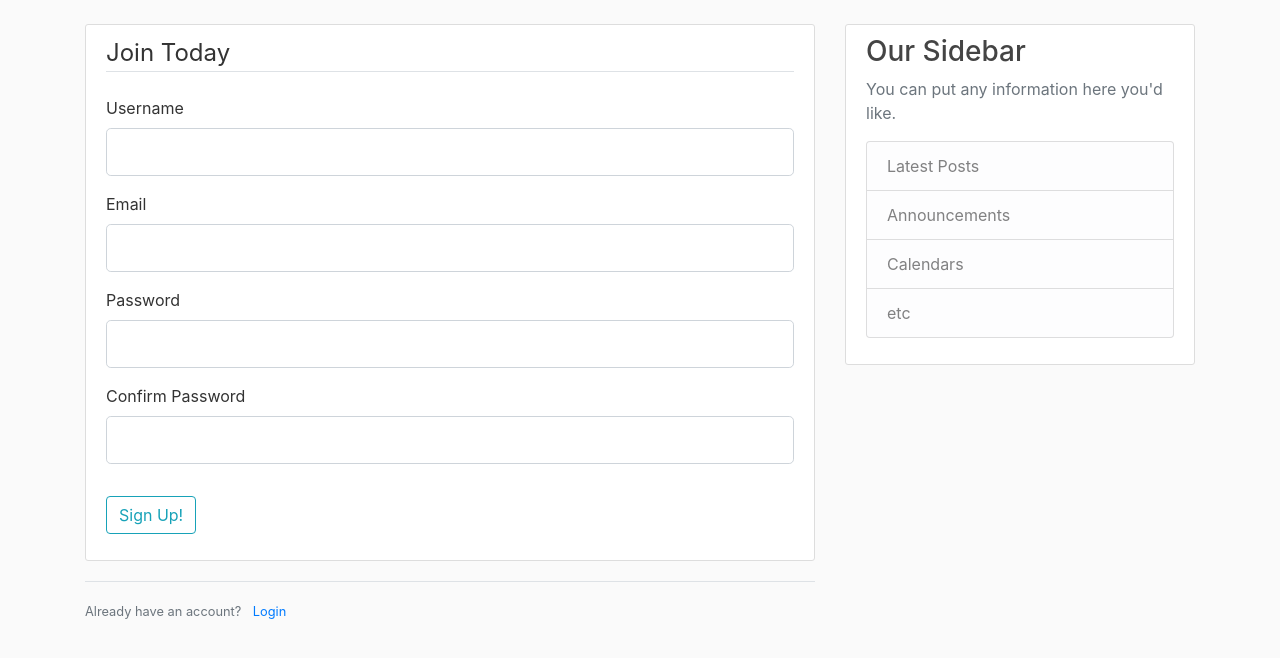
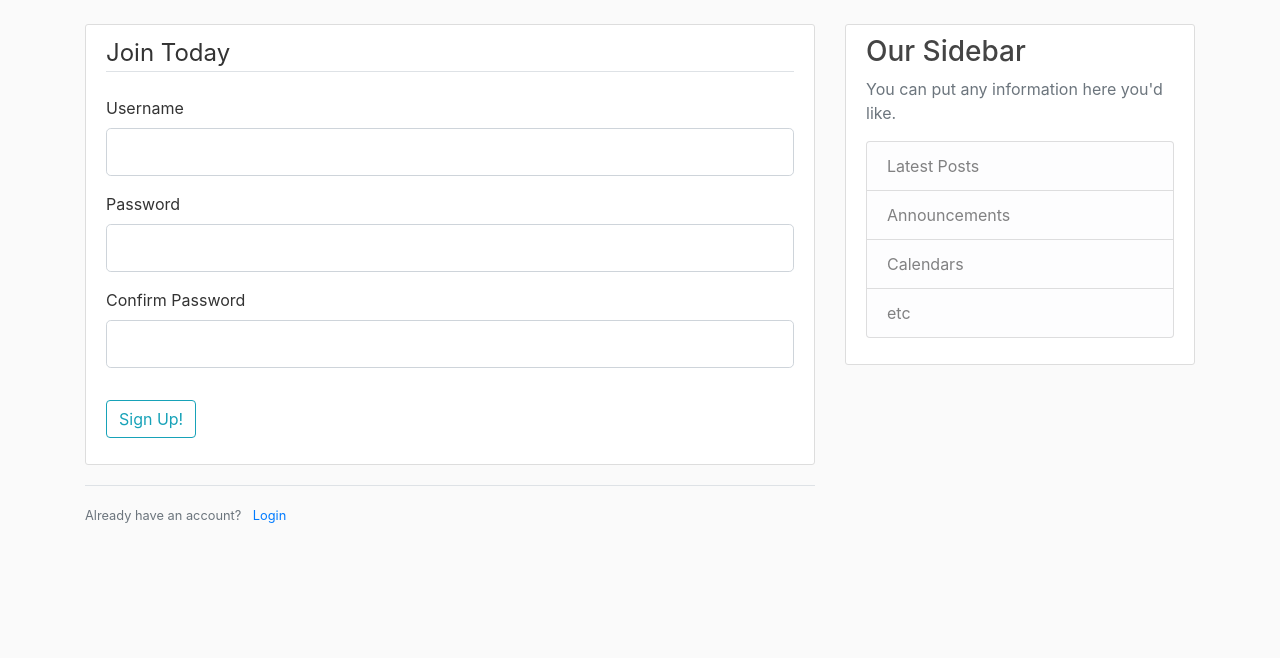
Before and after one commit to HForms/HForms, a Flask app: page /register in a window 1280 px wide. Shown: the part 56-714 px from the top of the page. Run offline with Flask 2, Linux system fonts and the light colour scheme; some libraries are stand-ins or nearby versions.

Commit message:
Replaced email with username

```diff
--- a/Hforms/dbModels.py
+++ b/Hforms/dbModels.py
@@ -18,4 +18,4 @@ class User(db.Model, UserMixin):
 	password = db.Column(db.String(60), nullable = False)
 
 	def __repr__(self):
-		return "User('{}', '{}', '{}')".format(self.username, self.email, self.image_file)
+		return "User('{}', '{}')".format(self.id, self.username)
--- a/Hforms/forms.py
+++ b/Hforms/forms.py
@@ -9,7 +9,6 @@ from Hforms.dbModels import User
 
 class RegistrationForm(FlaskForm):
 	username = StringField('Username', validators = [DataRequired(), Length(min = 2, max = 20)])
-	email = StringField('Email', validators = [DataRequired(), Email()])
 	password = PasswordField('Password', validators = [DataRequired()])
 	cnf_password = PasswordField('Confirm Password', validators = [DataRequired(), EqualTo('password')])
 	submit = SubmitField('Sign Up!')
@@ -20,14 +19,8 @@ class RegistrationForm(FlaskForm):
 		if user:
 			raise ValidationError('Sorry! Thats username is already taken. Try another one.')
 
-	def validate_email(self, email):
-
-		user = User.query.filter_by(email = email.data).first()
-		if user:
-			raise ValidationError('Sorry! Thats email is already in use. Try to login or click on forgot password.')
-
 class LoginForm(FlaskForm):
-	email = StringField('Email', validators = [DataRequired(), Email()])
+	username = StringField('Username', validators = [DataRequired(), Email()])
 	password = PasswordField('Password', validators = [DataRequired()])
 	remember = BooleanField('Remember me')
 	submit = SubmitField('Login')
--- a/Hforms/routes.py
+++ b/Hforms/routes.py
@@ -19,7 +19,7 @@ def register():
 	form = RegistrationForm()
 	if form.validate_on_submit():
 		hashed_password = bcrypt.generate_password_hash(form.password.data).decode('utf-8')
-		user = User(username = form.username.data, email = form.email.data, password = hashed_password)
+		user = User(username = form.username.data, password = hashed_password)
 		db.session.add(user)
 		db.session.commit()
 		flash('Account created for {}! You shall now be able to login'.format(form.username.data), 'success')
@@ -32,13 +32,13 @@ def login():
 		return redirect(url_for('home'))
 	form = LoginForm()
 	if form.validate_on_submit():
-		user = User.query.filter_by(email = form.email.data).first()
+		user = User.query.filter_by(username = form.username.data).first()
 		if user and bcrypt.check_password_hash(user.password, form.password.data):
 			login_user(user, remember = form.remember.data)
 			next_page  = request.args.get('next')
 			return redirect(next_page) if next_page else redirect(url_for('home'))
 		else:
-			flash('Login Unsuccessful. Check email and password', 'danger')
+			flash('Login Unsuccessful. Check username and password', 'danger')
 	return render_template('login.html', form = form, title = 'Login')
 
 @app.route("/logout")
--- a/Hforms/templates/register.html
+++ b/Hforms/templates/register.html
@@ -22,22 +22,6 @@
 						</div>
 					{% else %}
 						{{ form.username(class="form-control form-control-lg")}}
-					{% endif %}
-
-				</div>
-				<div class="form-group">
-
-					{{ form.email.label(class="form-control-label") }}
-
-					{% if form.email.errors %}
-						{{ form.email(class="form-control form-control-lg is-invalid") }}
-						<div class="invalid-feedback">
-							{% for error in form.email.errors %}
-								<span>{{ error }}</span>
-							{% endfor %}
-						</div>
-					{% else %}
-						{{ form.email(class="form-control form-control-lg")}}
 					{% endif %}
 
 				</div>
```
Also changed, not shown: Hforms/templates/login.html (+5 -5 lines).
